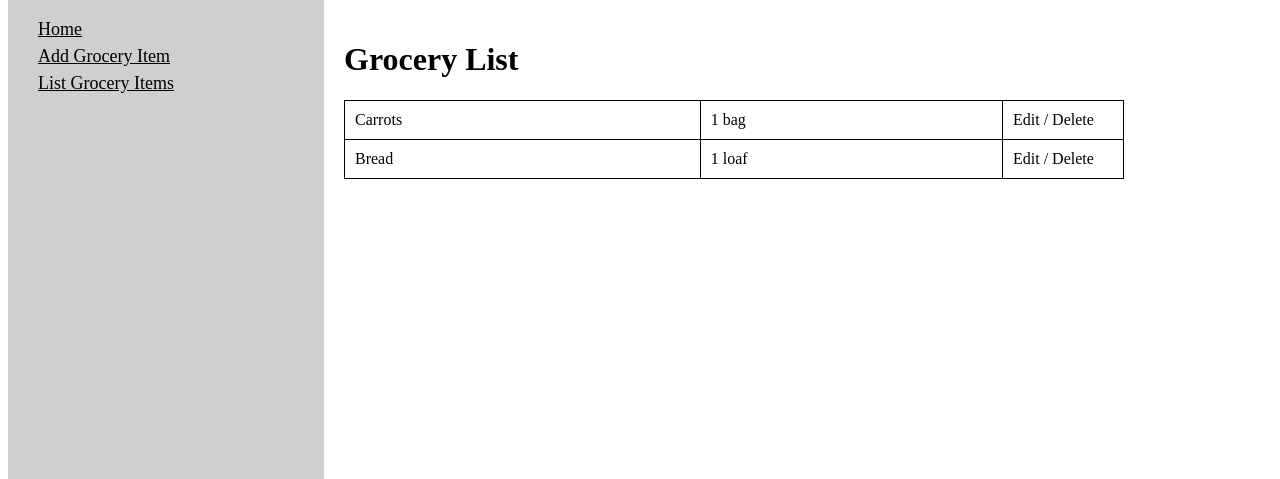
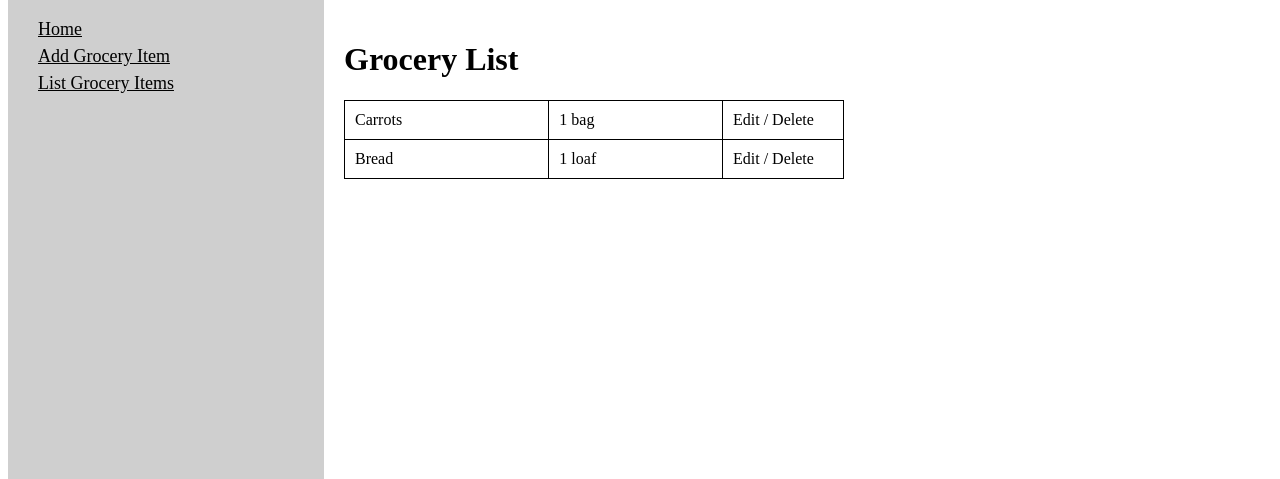
Before and after one commit to partdigital/mygrocerylist, a PHP site: page /list.php in a window 1280 px wide. Shown: the part 118-597 px from the top of the page. Run offline with PHP 8.4, Linux system fonts and the light colour scheme.

Commit message:
Style change: broken homepage

```diff
--- a/css/style.css
+++ b/css/style.css
@@ -19,7 +19,7 @@
 }
 #content {
 	margin:20px;
-	width: 780px;
+	width: 500px;
 	float:left;
 }
 #footer {
```
